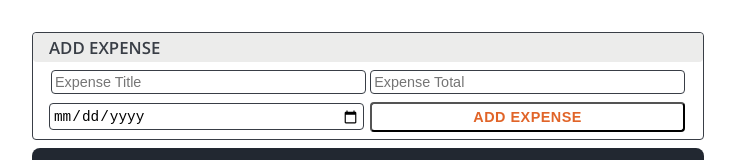
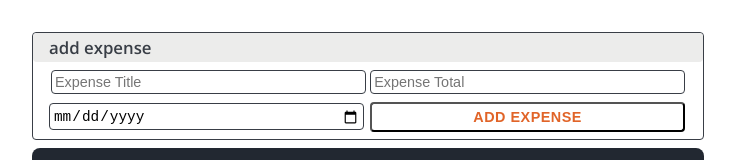
Before and after one commit to mankirats/Expense-Manager, a React (Create React App) app: page / in a window 1280 px wide. Shown: the top 160 px of the page, without its empty margins (272-1007 px from the left). Built offline with nearby package versions, Linux system fonts and the light colour scheme.

Commit message:
Add expense form state removed to app.js

```diff
--- a/src/Forms/AddExpense.js
+++ b/src/Forms/AddExpense.js
@@ -24,7 +24,7 @@ function AddExpense(props) {
     };
     return (
         <FormContainer>
-            <FormTitle>ADD EXPENSE</FormTitle>
+            <FormTitle>add expense</FormTitle>
             <StyledForm onSubmit={submitForm}>
                 <InputField
                     type="text"
```
